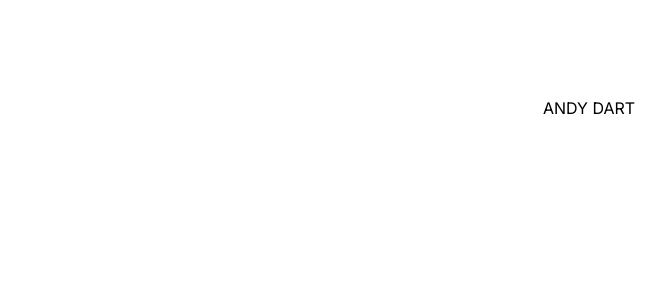
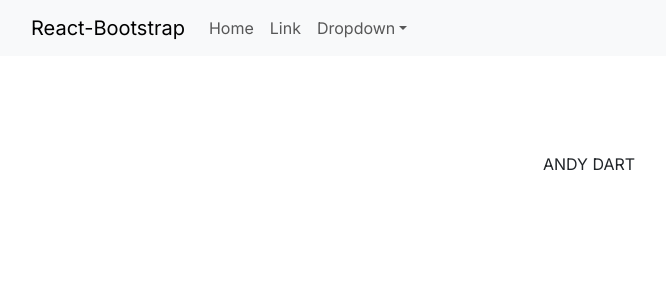
Before and after one commit to benante/andy-dart, a Next.js app: page / in a window 1280 px wide. Shown: the top 300 px of the page, without its empty margins (51-717 px from the left). Built offline with nearby package versions, Linux system fonts and the light colour scheme.

Commit message:
install reactBoostrap

```diff
--- /dev/null
+++ b/src/app/components/Navbar.jsx
@@ -0,0 +1,35 @@
+'use client';
+import Container from 'react-bootstrap/Container';
+import Nav from 'react-bootstrap/Nav';
+import Navbar from 'react-bootstrap/Navbar';
+import NavDropdown from 'react-bootstrap/NavDropdown';
+
+function BasicExample() {
+  return (
+    <Navbar expand="lg" className="bg-body-tertiary">
+      <Container>
+        <Navbar.Brand href="#home">React-Bootstrap</Navbar.Brand>
+        <Navbar.Toggle aria-controls="basic-navbar-nav" />
+        <Navbar.Collapse id="basic-navbar-nav">
+          <Nav className="me-auto">
+            <Nav.Link href="#home">Home</Nav.Link>
+            <Nav.Link href="#link">Link</Nav.Link>
+            <NavDropdown title="Dropdown" id="basic-nav-dropdown">
+              <NavDropdown.Item href="#action/3.1">Action</NavDropdown.Item>
+              <NavDropdown.Item href="#action/3.2">
+                Another action
+              </NavDropdown.Item>
+              <NavDropdown.Item href="#action/3.3">Something</NavDropdown.Item>
+              <NavDropdown.Divider />
+              <NavDropdown.Item href="#action/3.4">
+                Separated link
+              </NavDropdown.Item>
+            </NavDropdown>
+          </Nav>
+        </Navbar.Collapse>
+      </Container>
+    </Navbar>
+  );
+}
+
+export default BasicExample;
--- a/src/app/layout.tsx
+++ b/src/app/layout.tsx
@@ -1,12 +1,13 @@
-import type { Metadata } from "next";
-import { Inter } from "next/font/google";
-import "./globals.css";
+import type { Metadata } from 'next';
+import { Inter } from 'next/font/google';
+import './globals.css';
+import BasicExample from './components/Navbar';
 
-const inter = Inter({ subsets: ["latin"] });
+const inter = Inter({ subsets: ['latin'] });
 
 export const metadata: Metadata = {
-  title: "Create Next App",
-  description: "Generated by create next app",
+  title: 'Create Next App',
+  description: 'Generated by create next app',
 };
 
 export default function RootLayout({
@@ -16,7 +17,10 @@ export default function RootLayout({
 }>) {
   return (
     <html lang="en">
-      <body className={inter.className}>{children}</body>
+      <body className={inter.className}>
+        <BasicExample></BasicExample>
+        {children}
+      </body>
     </html>
   );
 }
--- a/src/app/page.tsx
+++ b/src/app/page.tsx
@@ -1,4 +1,5 @@
-import Image from "next/image";
+import Image from 'next/image';
+import 'bootstrap/dist/css/bootstrap.min.css';
 
 export default function Home() {
   return (
```
Also changed, not shown: package.json (+7 -5 lines), 1 other file (tests, documents, lock files or other folders).
